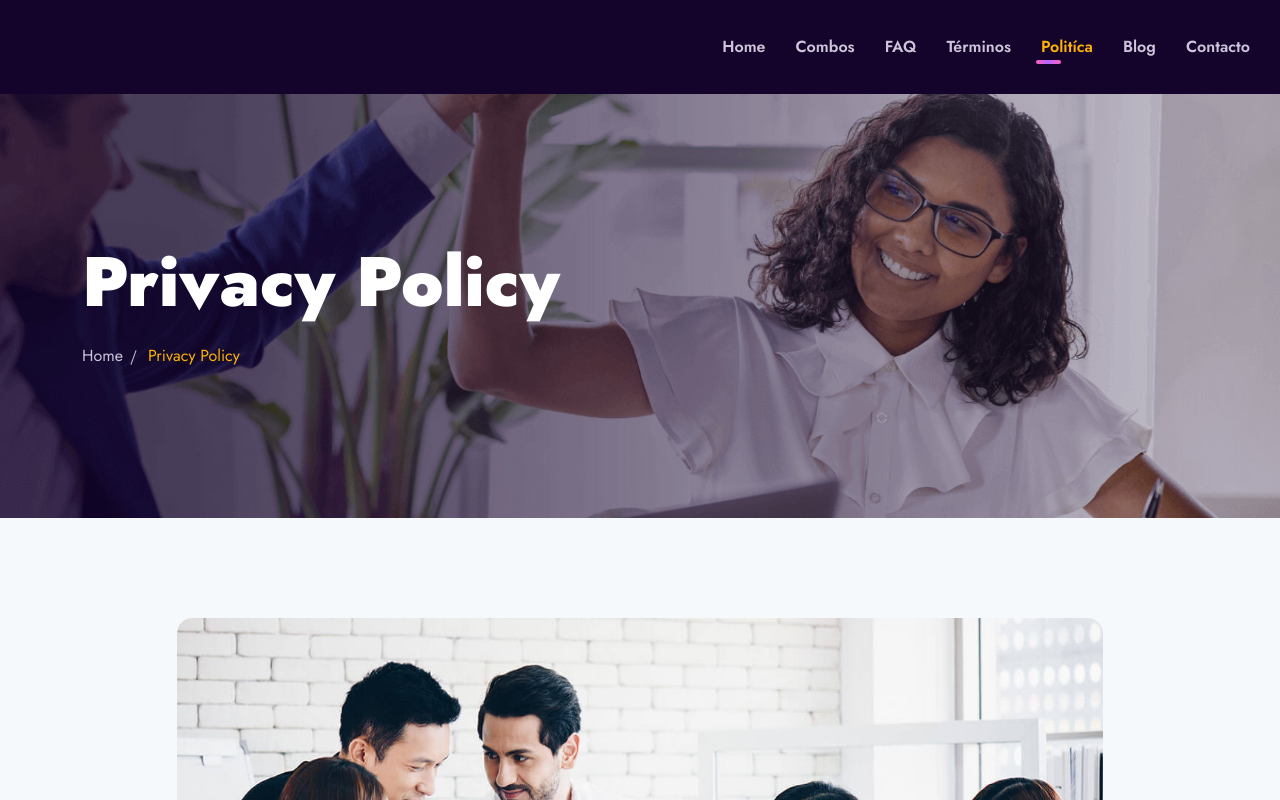
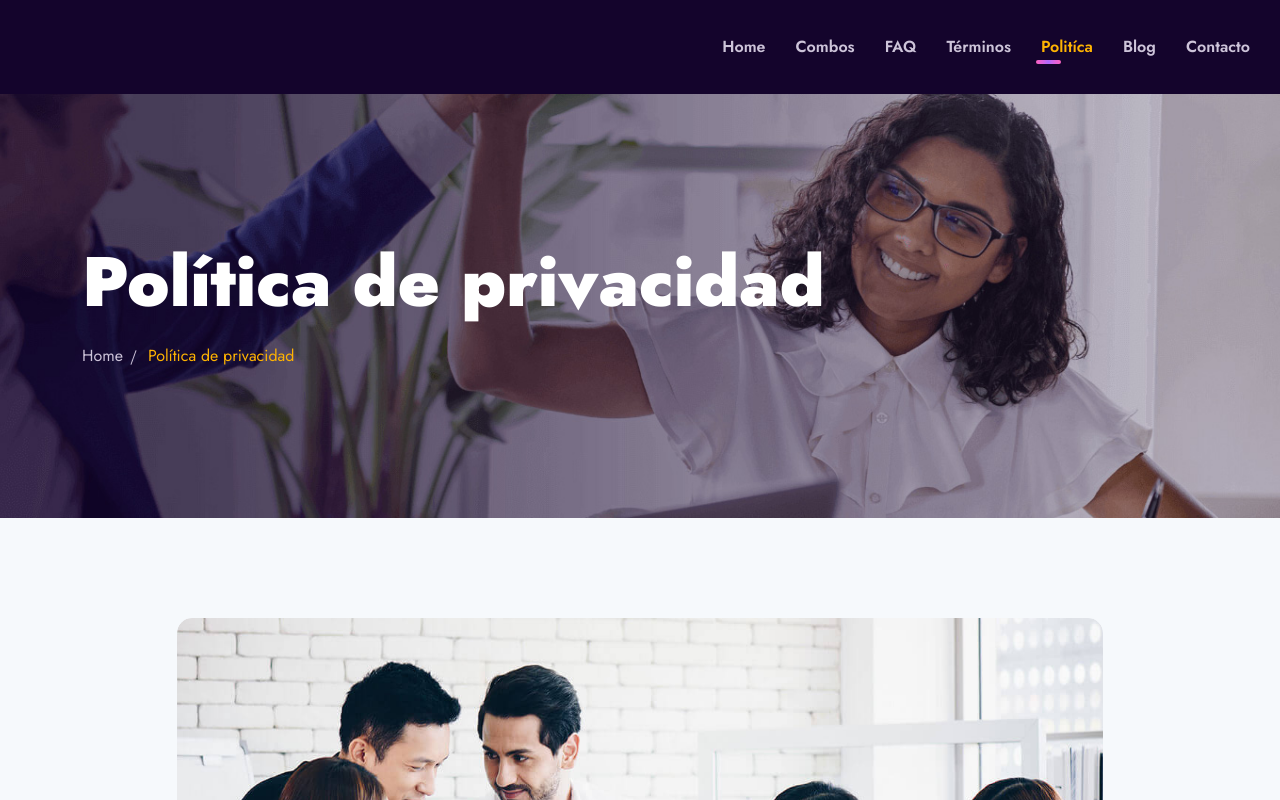
Before and after one commit to Mandy9943/combohub-front, a Next.js app: page /privacy-policy in a window 1280 px wide. Shown: the top 800 px of the page. Built offline with nearby package versions, Linux system fonts and the light colour scheme; no server answers.

Commit message:
update Privacy Policy text

```diff
--- a/pages/privacy-policy.js
+++ b/pages/privacy-policy.js
@@ -53,14 +53,14 @@ export default function PrivacyPolicy() {
             data-aos-duration="500"
             data-aos-once="true"
           >
-            <h2>Privacy Policy</h2>
+            <h2>Política de privacidad</h2>
             <ul>
               <li>
                 <Link href="/">
                   <a>Home</a>
                 </Link>
               </li>
-              <li>Privacy Policy</li>
+              <li>Política de privacidad</li>
             </ul>
           </div>
         </div>
```
